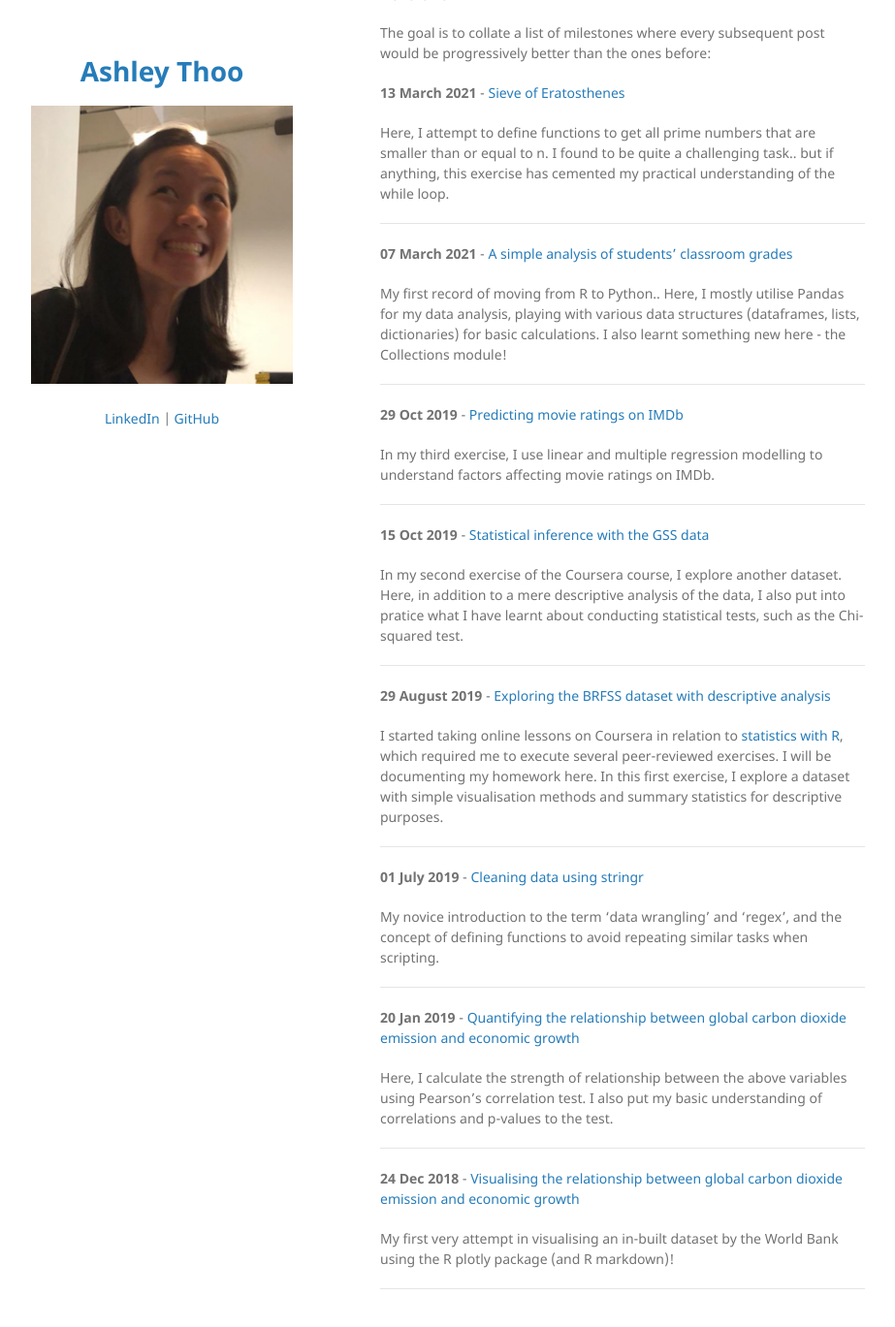
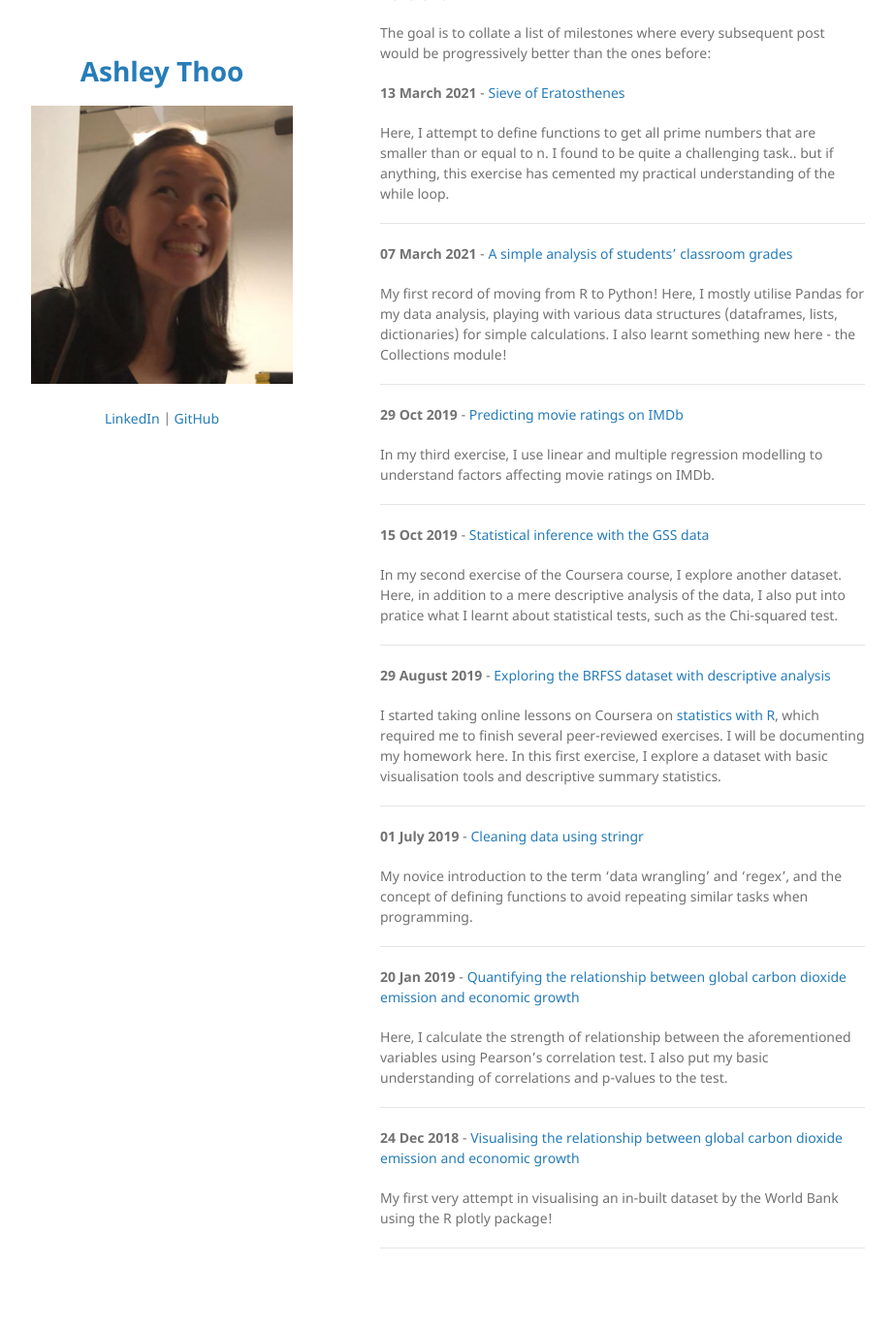
Before and after one commit to ashleythy/ashleythy.github.io, a Jekyll site: the page built from index.md, in a window 1280 px wide and 1400 px high, scrolled down 443 px. Shown: the top 1369 px of the window at 97% size, without its empty margins (178-1101 px from the left). Built offline with Jekyll 4.4.1, drawn with Linux system fonts in a browser that asks for light colours; our own code applies the rules of GitHub Pages for plain Markdown files.

Commit message:
Update index.md

```diff
--- a/index.md
+++ b/index.md
@@ -35,30 +35,30 @@ In my third exercise, I use linear and multiple regression modelling to understa
 
 <b>15 Oct 2019</b> - [Statistical inference with the GSS data](/html/entry5.html)
 
-In my second exercise of the Coursera course, I explore another dataset. Here, in addition to a mere descriptive analysis of the data, I also put into pratice what I have learnt about conducting statistical tests, such as the Chi-squared test.
+In my second exercise of the Coursera course, I explore another dataset. Here, in addition to a mere descriptive analysis of the data, I also put into pratice what I learnt about statistical tests, such as the Chi-squared test.
 
 <hr>
 
 <b>29 August 2019</b> - [Exploring the BRFSS dataset with descriptive analysis](/html/entry4.html)
 
-I started taking online lessons on Coursera in relation to [statistics with R](https://www.coursera.org/specializations/statistics), which required me to execute several peer-reviewed exercises. I will be documenting my homework here. In this first exercise, I explore a dataset with simple visualisation methods and summary statistics for descriptive purposes.
+I started taking online lessons on Coursera on [statistics with R](https://www.coursera.org/specializations/statistics), which required me to finish several peer-reviewed exercises. I will be documenting my homework here. In this first exercise, I explore a dataset with basic visualisation tools and descriptive summary statistics.
 
 <hr>
 
 <b>01 July 2019</b> - [Cleaning data using stringr](/html/entry3.html)
 
-My novice introduction to the term 'data wrangling' and 'regex', and the concept of defining functions to avoid repeating similar tasks when scripting.
+My novice introduction to the term 'data wrangling' and 'regex', and the concept of defining functions to avoid repeating similar tasks when programming.
 
 ---
 
 <b>20 Jan 2019</b> - [Quantifying the relationship between global carbon dioxide emission and economic growth](/html/entry2.html)
 
-Here, I calculate the strength of relationship between the above variables using Pearson's correlation test. I also put my basic understanding of correlations and p-values to the test.
+Here, I calculate the strength of relationship between the aforementioned variables using Pearson's correlation test. I also put my basic understanding of correlations and p-values to the test.
 
 ---
 
 <b>24 Dec 2018</b> - [Visualising the relationship between global carbon dioxide emission and economic growth](/html/entry1.html)
 
-My first very attempt in visualising an in-built dataset by the World Bank using the R plotly package (and R markdown)!
+My first very attempt in visualising an in-built dataset by the World Bank using the R plotly package!
 
 ---
```
Also changed, not shown: other parts of index.md (+1 -1 lines).
